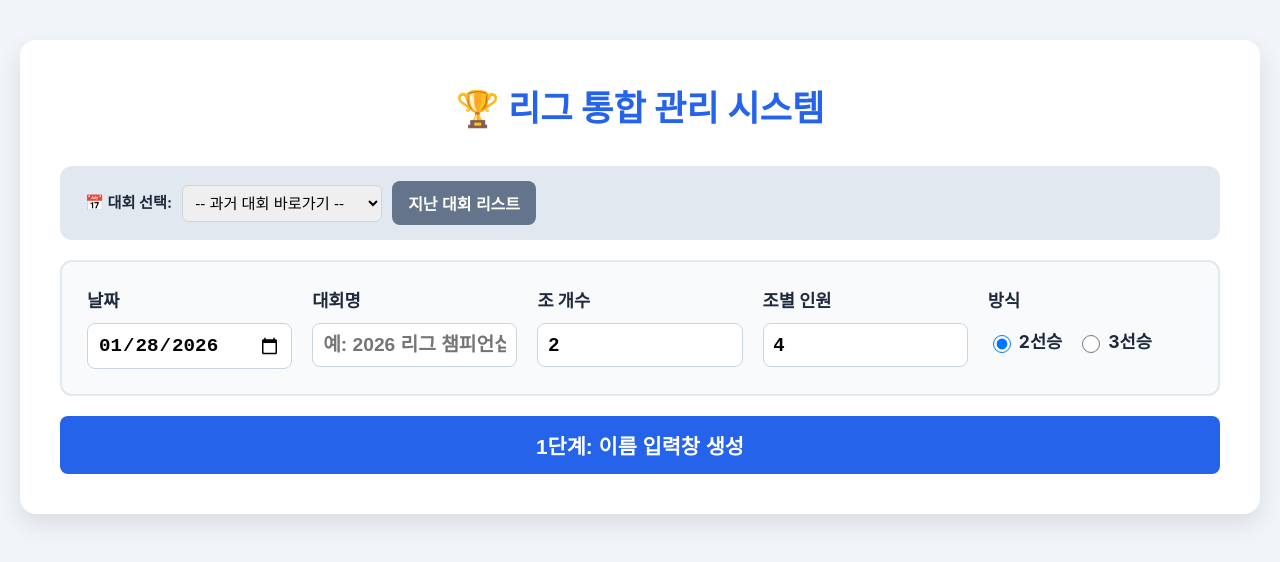
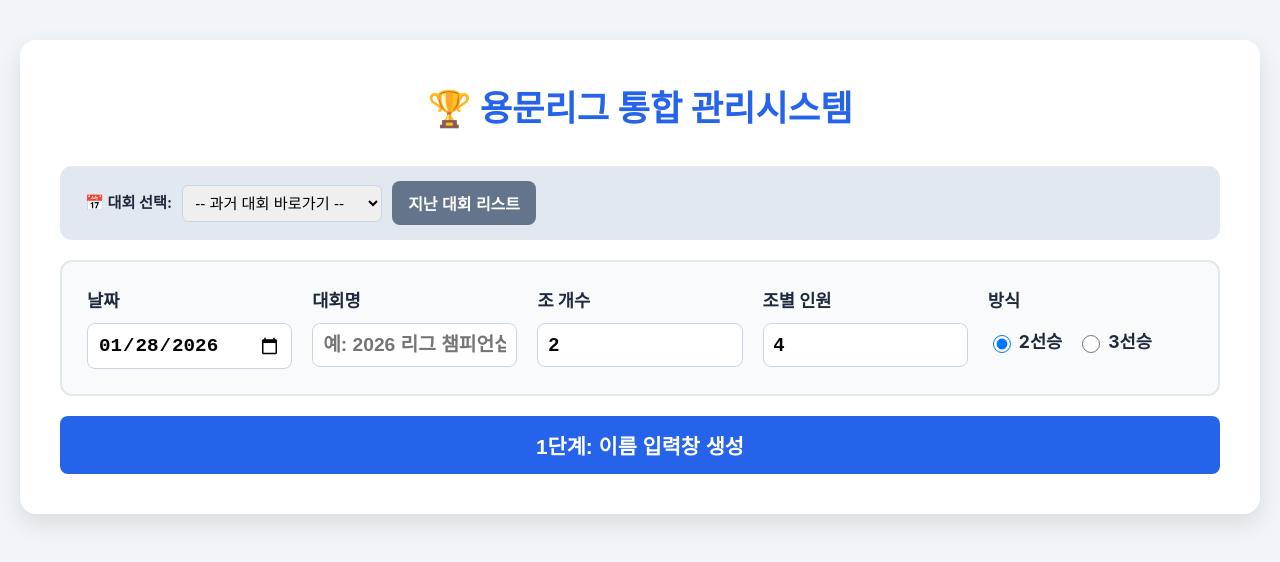
Before and after one commit to leouiux/tt-league, a plain HTML site: page index.html in a window 1280 px wide. Drawn offline with Linux system fonts and the light colour scheme.

Commit message:
txt수정

```diff
--- a/index.html
+++ b/index.html
@@ -10,7 +10,7 @@
 
 <div class="container">
     <header>
-        <h1>🏆 리그 통합 관리 시스템</h1>
+        <h1>🏆 용문리그 통합 관리시스템</h1>
         <div class="nav-bar">
             <div class="nav-controls">
                 <strong>📅 대회 선택:</strong>
```
